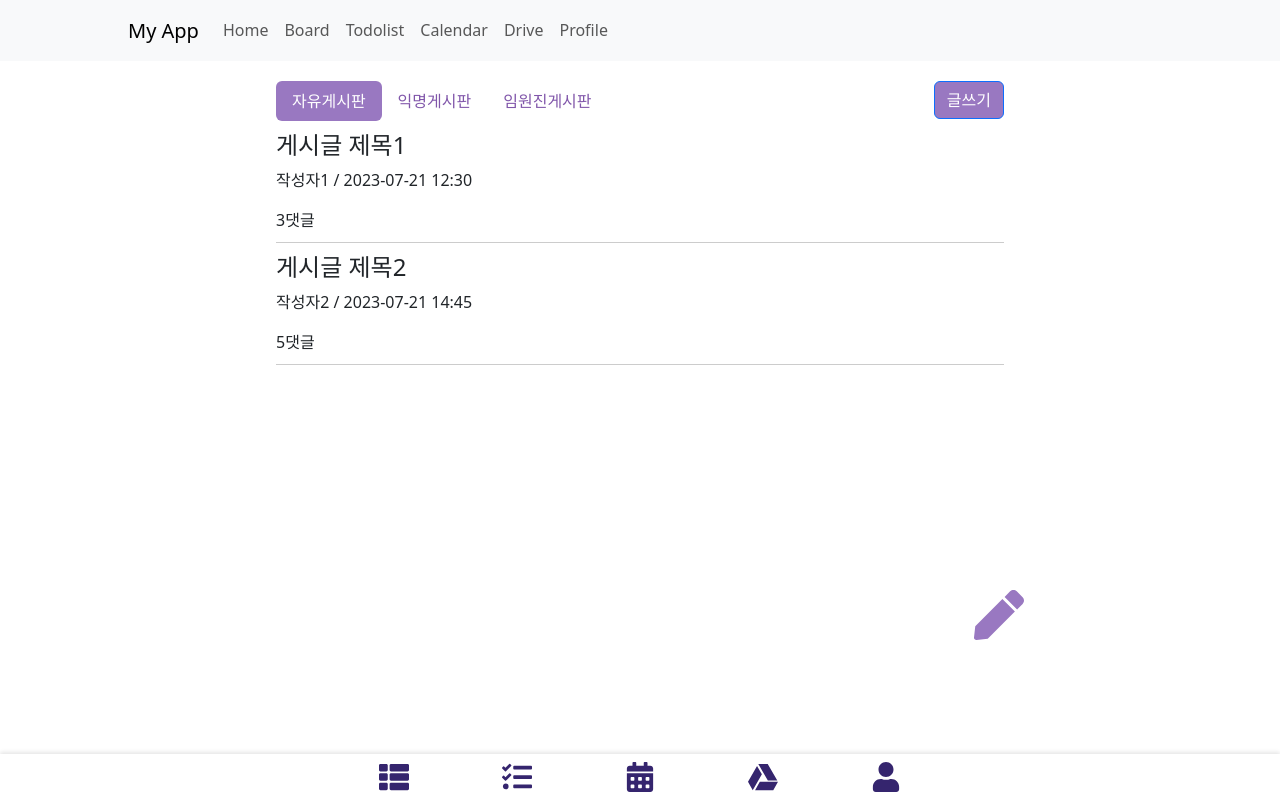
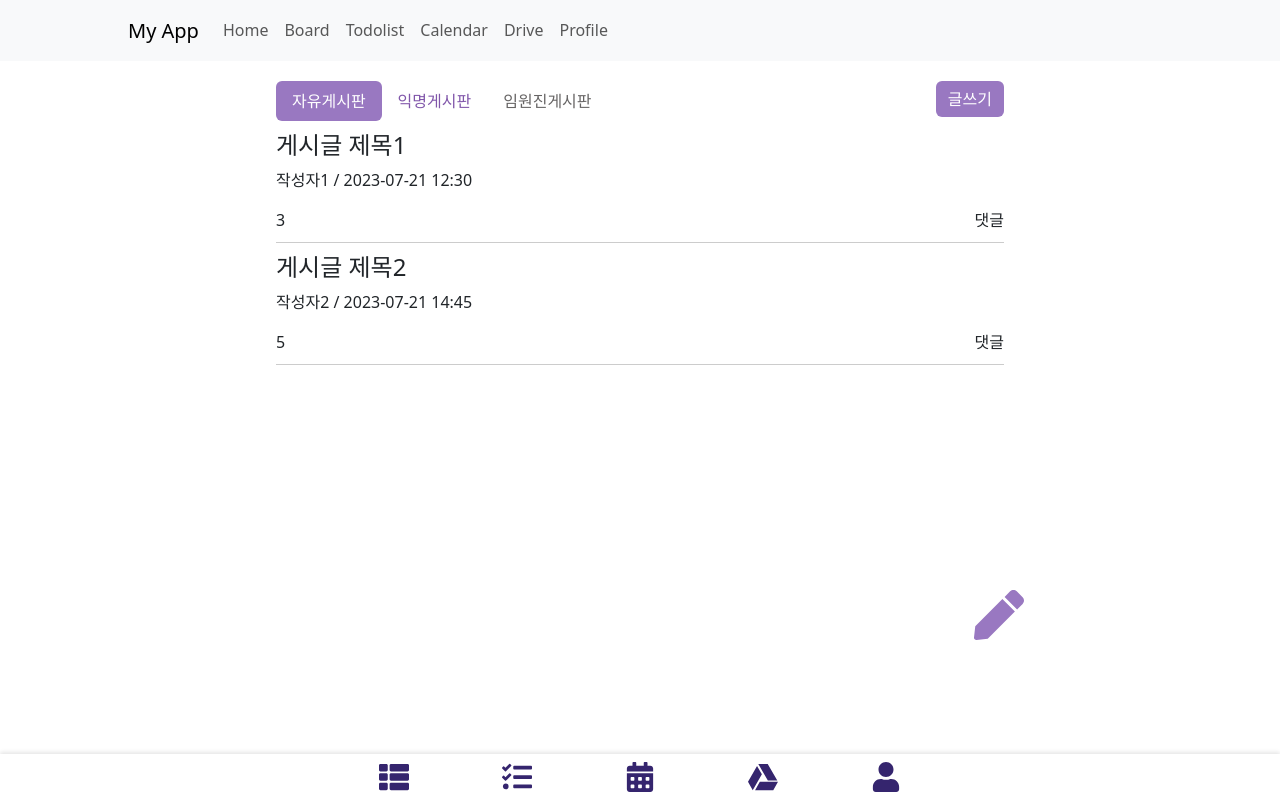
Before and after one commit to LuceteProject/front_web, a React (Create React App) app: page /board in a window 1280 px wide. Built offline with nearby package versions, Linux system fonts and the light colour scheme.

Commit message:
💄 게시글 목록 레이아웃

```diff
--- a/src/pages/Board.tsx
+++ b/src/pages/Board.tsx
@@ -52,16 +52,17 @@ function Page() {
       <div
         key={post.id}
         style={{ borderBottom: "1px solid #ccc", padding: "10px 0" }}
+
       >
-        <div>
-          <h4>{post.title}</h4>
+        <h4>{post.title}</h4>
+        <div style={{display:'flow'}}>
+
           <p>
             {post.author_name} / {post.updated}
           </p>
-        </div>
-        <div>
+
           <span>{post.permission}</span>
-          <span>댓글</span>
+          <span style={{float:'right'}}>댓글</span>
         </div>
       </div>
     ));
@@ -81,13 +82,13 @@ function Page() {
                 <Nav.Link eventKey="second" className="custom-tab-link">익명게시판</Nav.Link>
               </Nav.Item>
               <Nav.Item>
-                <Nav.Link eventKey="third" className="custom-tab-link">임원진게시판</Nav.Link>
+                <Nav.Link eventKey="third" className="custom-tab-link-disabled">임원진게시판</Nav.Link>
               </Nav.Item>
             </Nav>
 
           </Col>
           <Col>
-          <Button style={{float:'right', backgroundColor:'#9978C1'}}>글쓰기</Button></Col>
+          <Button style={{float:'right', backgroundColor:'#9978C1', border:'none'}}>글쓰기</Button></Col>
         </Row>
         <Row>
           <Col>
--- a/src/styles/Board.css
+++ b/src/styles/Board.css
@@ -8,3 +8,7 @@
   background-color: rgb(153, 120, 193) !important;
   color: white !important;
 }
+
+.custom-tab-link-disabled {
+  color: rgb(102, 100, 100)
+}
```
